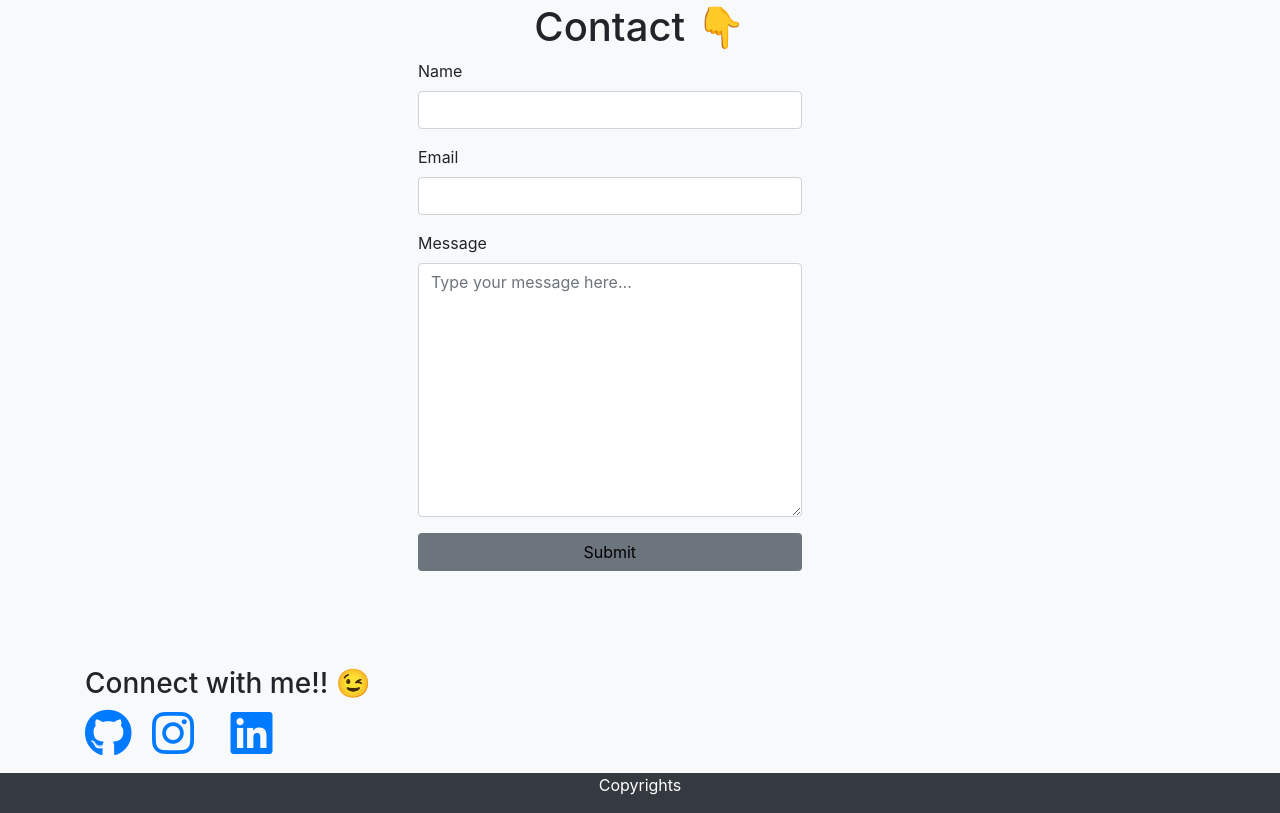
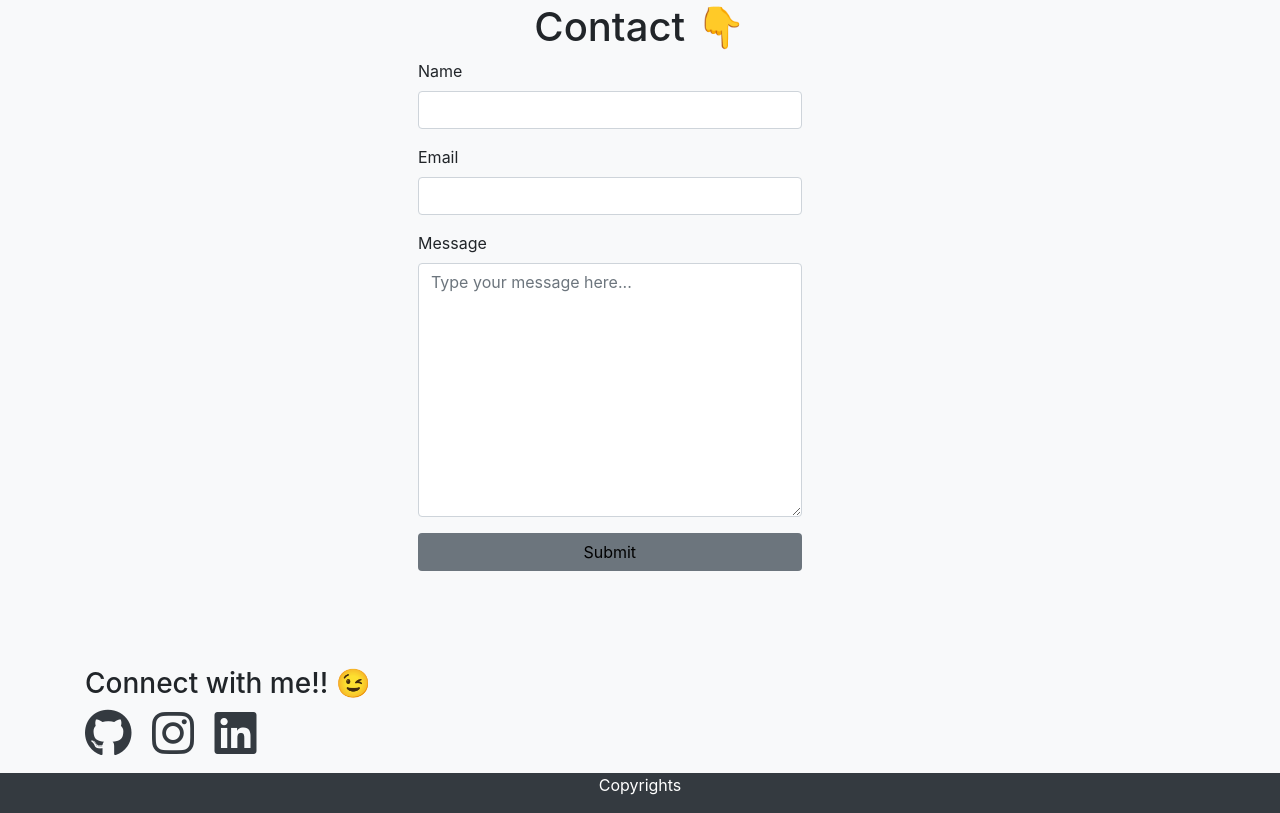
Before and after one commit to amayamohan/me, a plain HTML site: page index.html in a window 1280 px wide. Shown: the part 1945-2758 px from the top of the page. Drawn offline with nearby package versions, Linux system fonts and the light colour scheme.

Commit message:
image updated

```diff
--- a/index.html
+++ b/index.html
@@ -210,11 +210,11 @@
           <h1 class="h3 text-start ">Connect with me!! 😉</h1>
 
           <a href="https://github.com/amayamohan" target="_blank">
-            <i class="icon fa-brands fa-github fa-3x"></i></a>
+            <i class="icon text-dark fa-brands fa-github fa-3x"></i></a>
             <a href="https://www.instagram.com/amaya.mohan" target="_blank">
-            <i class="icon mx-3 fa-brands fa-instagram fa-3x"></i></a>
-            <a href="https://www.linkedin.com/in/amaya-mohan" target="_blank">
-            <i class="icon mx-3 fa-brands fa-linkedin fa-3x"></i></a>
+            <i class="icon text-dark mx-3 fa-brands fa-instagram fa-3x"></i></a>
+            <a href="icon https://www.linkedin.com/in/amaya-mohan" target="_blank">
+            <i class="icon text-dark  fa-brands fa-linkedin fa-3x"></i></a>
 
         </div>
               </div>
```
